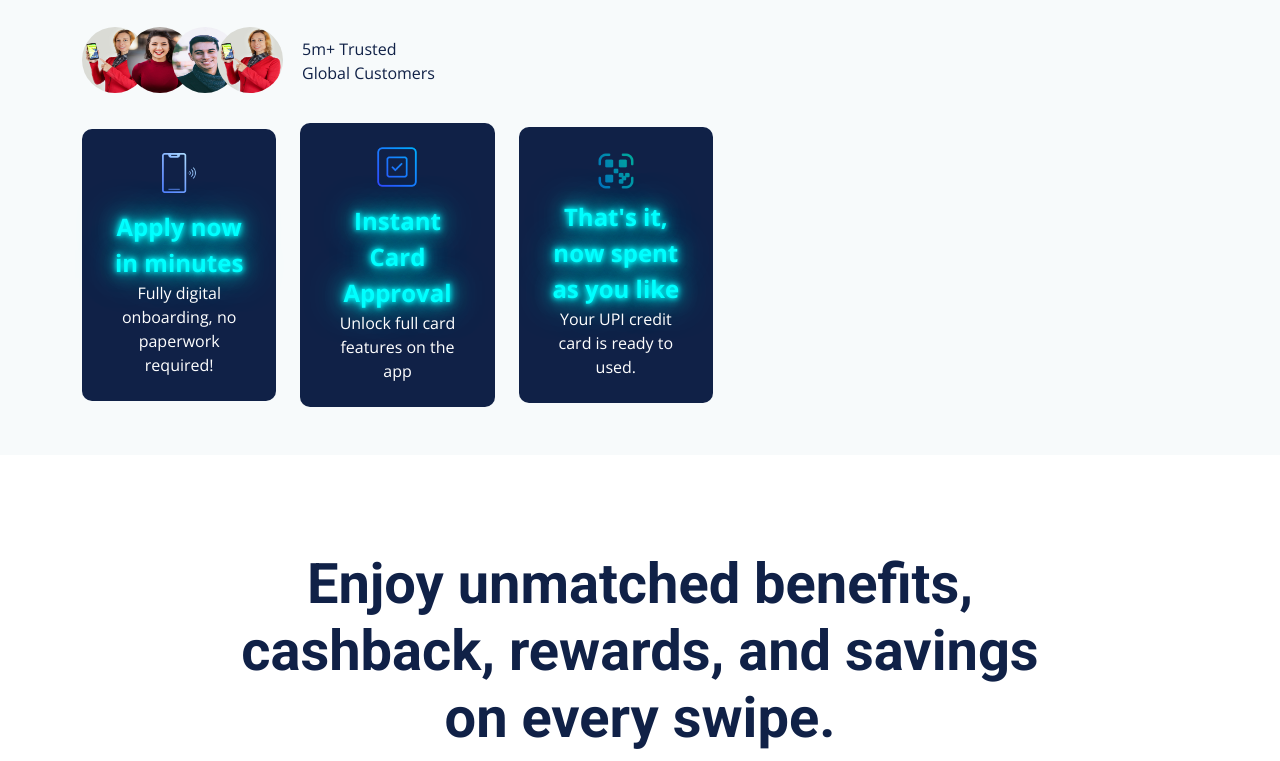
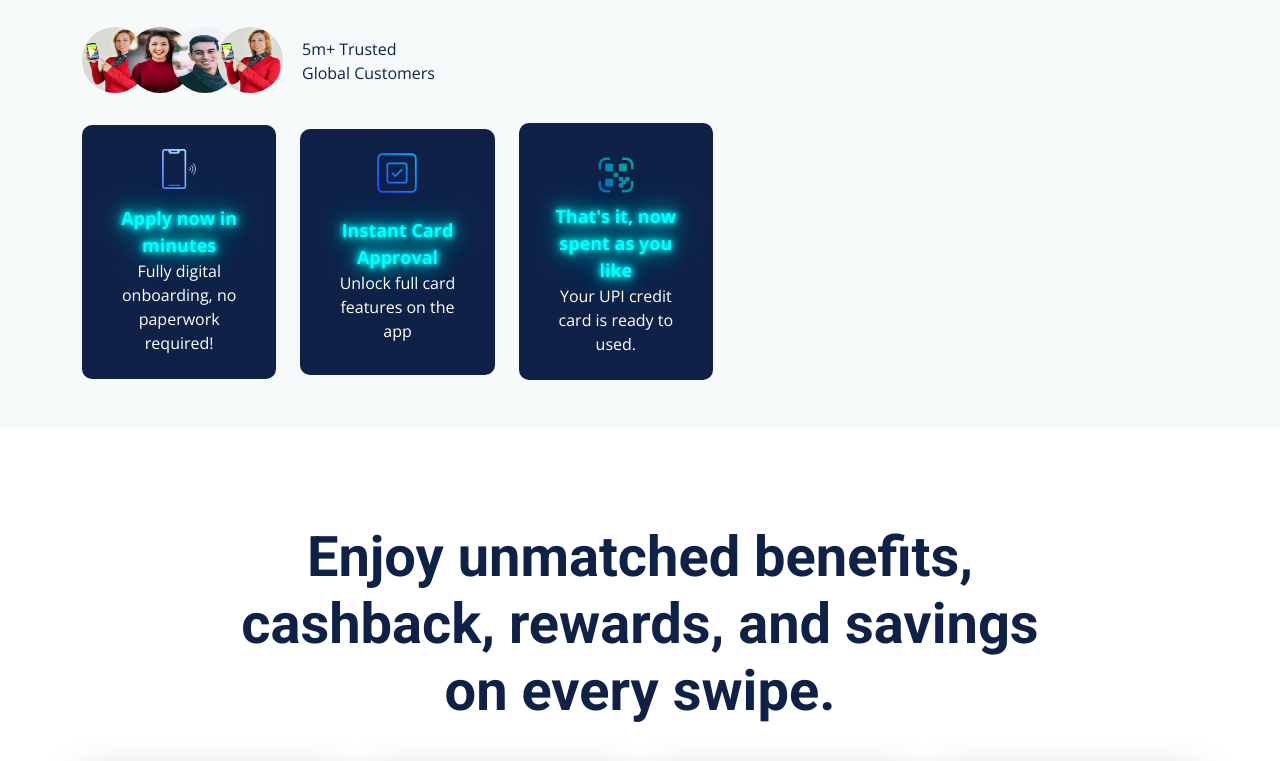
Before and after one commit to proficient25/Credit, a plain HTML site: page index.html in a window 1280 px wide. Shown: the part 2286-3047 px from the top of the page. Drawn offline with nearby package versions, Linux system fonts and the light colour scheme.

Commit message:
New Commit

```diff
--- a/css/style.css
+++ b/css/style.css
@@ -962,7 +962,7 @@
 /*** copyright end ***/
 
 .neon-text {
-    font-size: 24px;
+    font-size: 18px;
     font-weight: bold;
     color: #0ff; /* Neon cyan color */
     text-shadow:
--- a/index.html
+++ b/index.html
@@ -285,7 +285,7 @@
                                         </span>
                                     </div>
                                     <div class="w-100 d-flex align-items-center justify-content-center">
-                                        <p class="text-white mb-0"><p class="text-white mb-0">
+                                        <p class="text-white my-2"><p class="text-white mb-0">
                                             <span class="neon-text">Apply now in minutes</span> <br>
                                             Fully digital onboarding, no paperwork required!
                                           </p>
@@ -302,7 +302,7 @@
                                         </span>
                                     </div>
                                     <div class="w-100 d-flex align-items-center justify-content-center">
-                                        <p class="text-white mb-0"><span class="neon-text">Instant Card Approval</span> <br>
+                                        <p class="text-white my-2"><span class="neon-text">Instant Card Approval</span> <br>
                                             Unlock full card features on the app
                                         </p>
                                     </div>
@@ -310,7 +310,7 @@
                             </div>
                             <div class="col-sm-4">
                                 <div class="bg-dark rounded p-4">
-                                    <div class="d-flex align-items-center justify-content-center mb-2">
+                                    <div class="d-flex align-items-center justify-content-center my-2">
                                         <span>
                                             <img src="img\qr_18472770.png" alt="Smartphone Icon" style="width: 40px; height: 40px;">
                                         </span>
```
